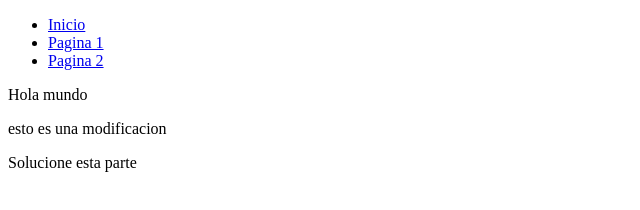
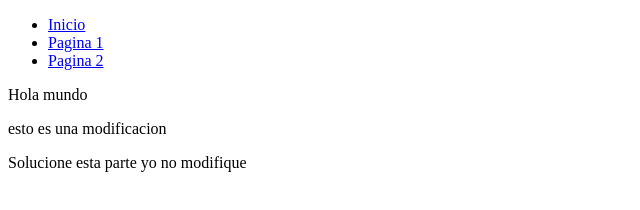
Before and after one commit to dliebel/prueba1, a plain HTML site: page index.html in a window 1280 px wide. Shown: the whole page, without its empty margins (0-640 px from the left). Drawn offline with Linux system fonts and the light colour scheme.

Commit message:
No modifique mi trabajo

```diff
--- a/index.html
+++ b/index.html
@@ -15,7 +15,7 @@
 		</nav>
 		<p>Hola mundo</p>
 		<p>esto es una modificacion</p>
-		<p>Solucione esta parte </p>
+		<p>Solucione esta parte    yo no modifique</p>
 	</body>
 
 </html>
```
